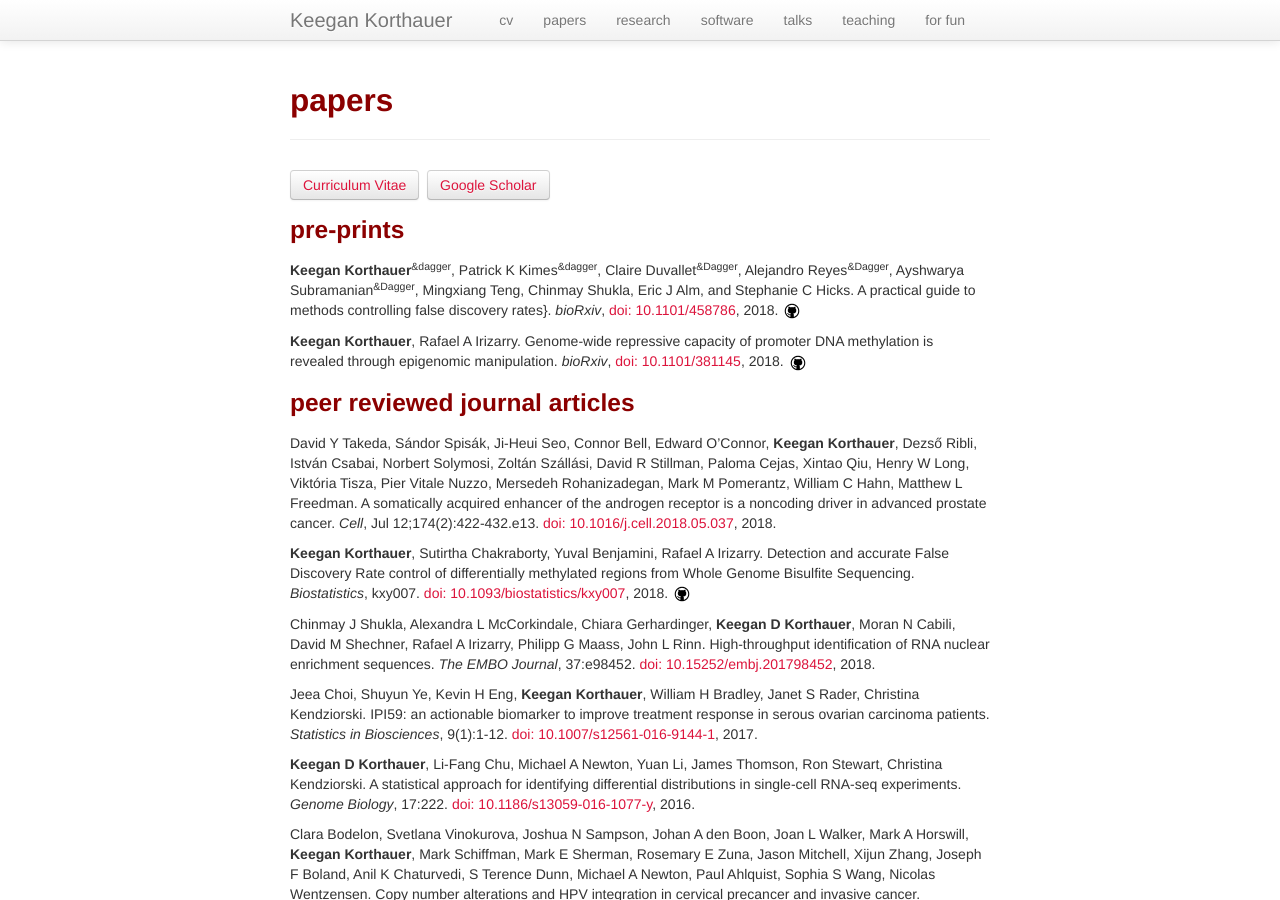
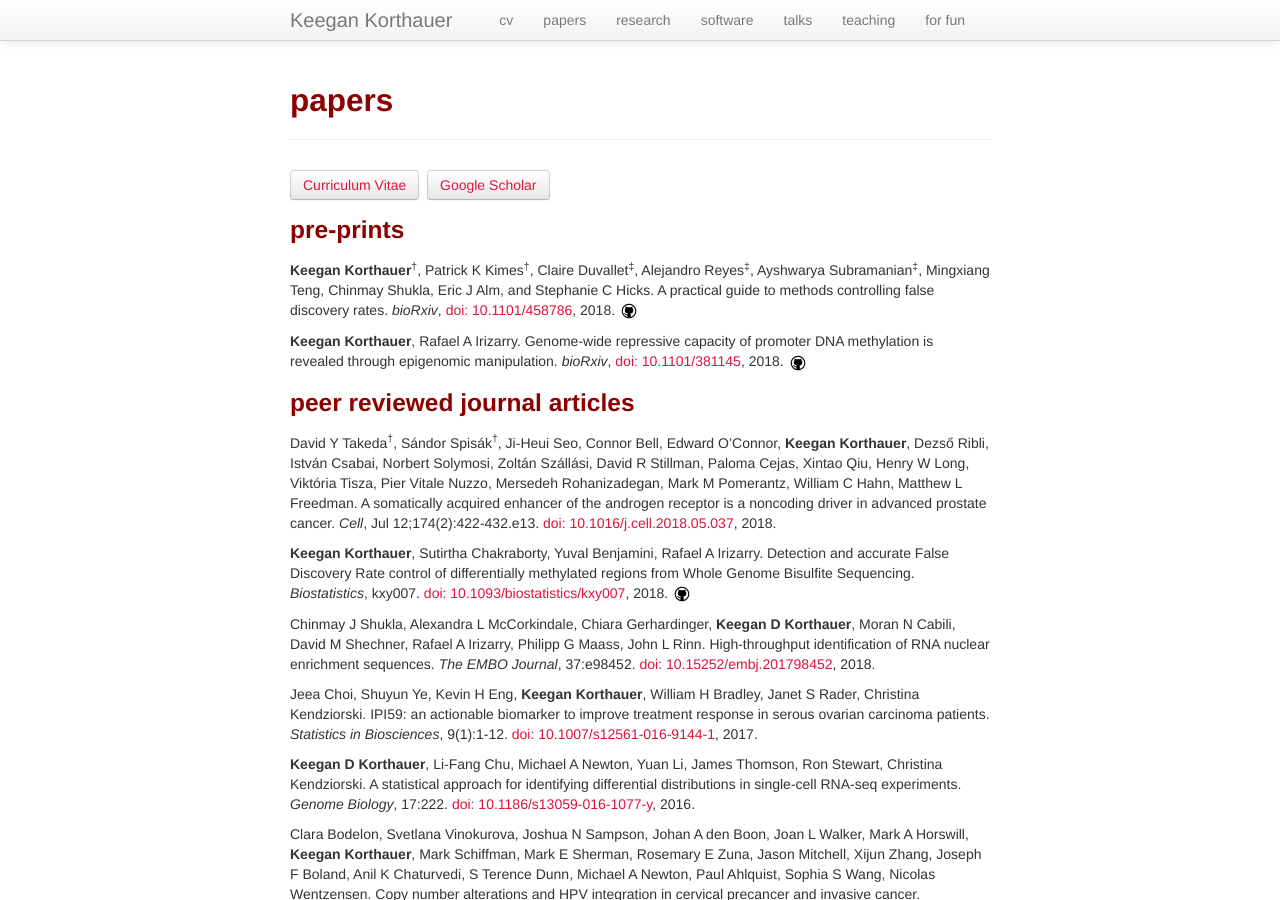
Before and after one commit to kdkorthauer/kdkorthauer.github.io, a Jekyll site: the page built from pages/papers.md, in a window 1280 px wide and 900 px high. Built offline with Jekyll 4.4.1, drawn with Linux system fonts in a browser that asks for light colours; comment, search, counter and statistics services are not loaded; some of the changed text lies outside the part shown.

Commit message:
Fix symbols

```diff
--- a/pages/papers.md
+++ b/pages/papers.md
@@ -18,13 +18,13 @@ title: papers
 
 ### pre-prints
 
-**Keegan Korthauer**<sup>&dagger</sup>, Patrick K Kimes<sup>&dagger</sup>, Claire Duvallet<sup>&Dagger</sup>, Alejandro Reyes<sup>&Dagger</sup>, Ayshwarya Subramanian<sup>&Dagger</sup>, Mingxiang Teng, Chinmay Shukla, Eric J Alm, and Stephanie C Hicks. A practical guide to methods controlling false discovery rates}. *bioRxiv*, [doi: 10.1101/458786](https://doi.org/10.1101/458786), 2018. <a href="http://github.com/pkimes/benchmarkfdr"><img src="../assets/img/github.png" title="Code to reproduce paper"></a>  <span data-badge-popover="right" data-badge-type="2" data-doi="https://doi.org/10.1101/458786" data-hide-no-mentions="true" class="altmetric-embed"></span>
+**Keegan Korthauer**<sup>&dagger;</sup>, Patrick K Kimes<sup>&dagger;</sup>, Claire Duvallet<sup>&Dagger;</sup>, Alejandro Reyes<sup>&Dagger;</sup>, Ayshwarya Subramanian<sup>&Dagger;</sup>, Mingxiang Teng, Chinmay Shukla, Eric J Alm, and Stephanie C Hicks. A practical guide to methods controlling false discovery rates. *bioRxiv*, [doi: 10.1101/458786](https://doi.org/10.1101/458786), 2018. <a href="http://github.com/pkimes/benchmarkfdr"><img src="../assets/img/github.png" title="Code to reproduce paper"></a>  <span data-badge-popover="right" data-badge-type="2" data-doi="https://doi.org/10.1101/458786" data-hide-no-mentions="true" class="altmetric-embed"></span>
 
 **Keegan Korthauer**, Rafael A Irizarry. Genome-wide repressive capacity of promoter DNA methylation is revealed through epigenomic manipulation. *bioRxiv*, [doi: 10.1101/381145](https://doi.org/10.1101/381145), 2018. <a href="http://github.com/kdkorthauer/repressiveCapacity"><img src="../assets/img/github.png" title="Code to reproduce paper"></a> <span data-badge-popover="right" data-badge-type="2" data-doi="https://doi.org/10.1101/381145" data-hide-no-mentions="true" class="altmetric-embed"></span>
 
 ### peer reviewed journal articles
 
-David Y Takeda, Sándor Spisák, Ji-Heui Seo, Connor Bell, Edward O’Connor, **Keegan Korthauer**, Dezső Ribli, István Csabai, Norbert Solymosi, Zoltán Szállási, David R Stillman, Paloma Cejas, Xintao Qiu, Henry W Long, Viktória Tisza, Pier Vitale Nuzzo, Mersedeh Rohanizadegan, Mark M Pomerantz, William C Hahn, Matthew L Freedman. A somatically acquired enhancer of the androgen receptor is a noncoding driver in advanced prostate cancer. *Cell*, Jul 12;174(2):422-432.e13. [doi: 10.1016/j.cell.2018.05.037](https://doi.org/10.1016/j.cell.2018.05.037), 2018. <span data-badge-popover="right" data-badge-type="2" data-doi="https://doi.org/10.1016/j.cell.2018.05.037" data-hide-no-mentions="true" class="altmetric-embed"></span>
+David Y Takeda<sup>&dagger;</sup>, Sándor Spisák<sup>&dagger;</sup>, Ji-Heui Seo, Connor Bell, Edward O’Connor, **Keegan Korthauer**, Dezső Ribli, István Csabai, Norbert Solymosi, Zoltán Szállási, David R Stillman, Paloma Cejas, Xintao Qiu, Henry W Long, Viktória Tisza, Pier Vitale Nuzzo, Mersedeh Rohanizadegan, Mark M Pomerantz, William C Hahn, Matthew L Freedman. A somatically acquired enhancer of the androgen receptor is a noncoding driver in advanced prostate cancer. *Cell*, Jul 12;174(2):422-432.e13. [doi: 10.1016/j.cell.2018.05.037](https://doi.org/10.1016/j.cell.2018.05.037), 2018. <span data-badge-popover="right" data-badge-type="2" data-doi="https://doi.org/10.1016/j.cell.2018.05.037" data-hide-no-mentions="true" class="altmetric-embed"></span>
 
 **Keegan Korthauer**, Sutirtha Chakraborty, Yuval Benjamini, Rafael A Irizarry. Detection and accurate False Discovery Rate control of differentially methylated regions from Whole Genome Bisulfite Sequencing. *Biostatistics*, kxy007. [doi: 10.1093/biostatistics/kxy007](https://doi.org/10.1093/biostatistics/kxy007), 2018. <a href="http://github.com/kdkorthauer/dmrseqPaper"><img src="../assets/img/github.png" title="Code to reproduce paper"></a> <span data-badge-popover="right" data-badge-type="2" data-doi="https://doi.org/10.1093/biostatistics/kxy007" data-hide-no-mentions="true" class="altmetric-embed"></span>
 
```
Also changed, not shown: other parts of pages/papers.md (+3 -0 lines).
